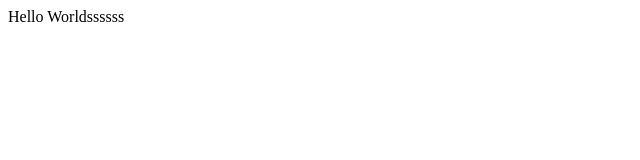
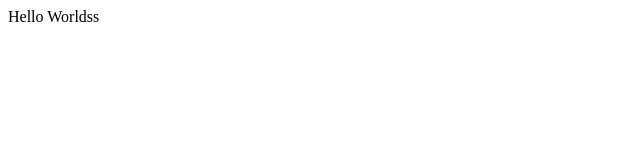
Before and after one commit to Guilherme-G-Cadilhe/Convo-Hub, a Next.js app: page / in a window 1280 px wide. Shown: the top 160 px of the page, without its empty margins (0-640 px from the left). Built offline with nearby package versions, Linux system fonts and the light colour scheme.

Commit message:
style: removendo texto

```diff
--- a/pages/index.js
+++ b/pages/index.js
@@ -1,5 +1,5 @@
 function Home() {
-  return <div>Hello Worldssssss</div>;
+  return <div>Hello Worldss</div>;
 }
 
 export default Home;
```
